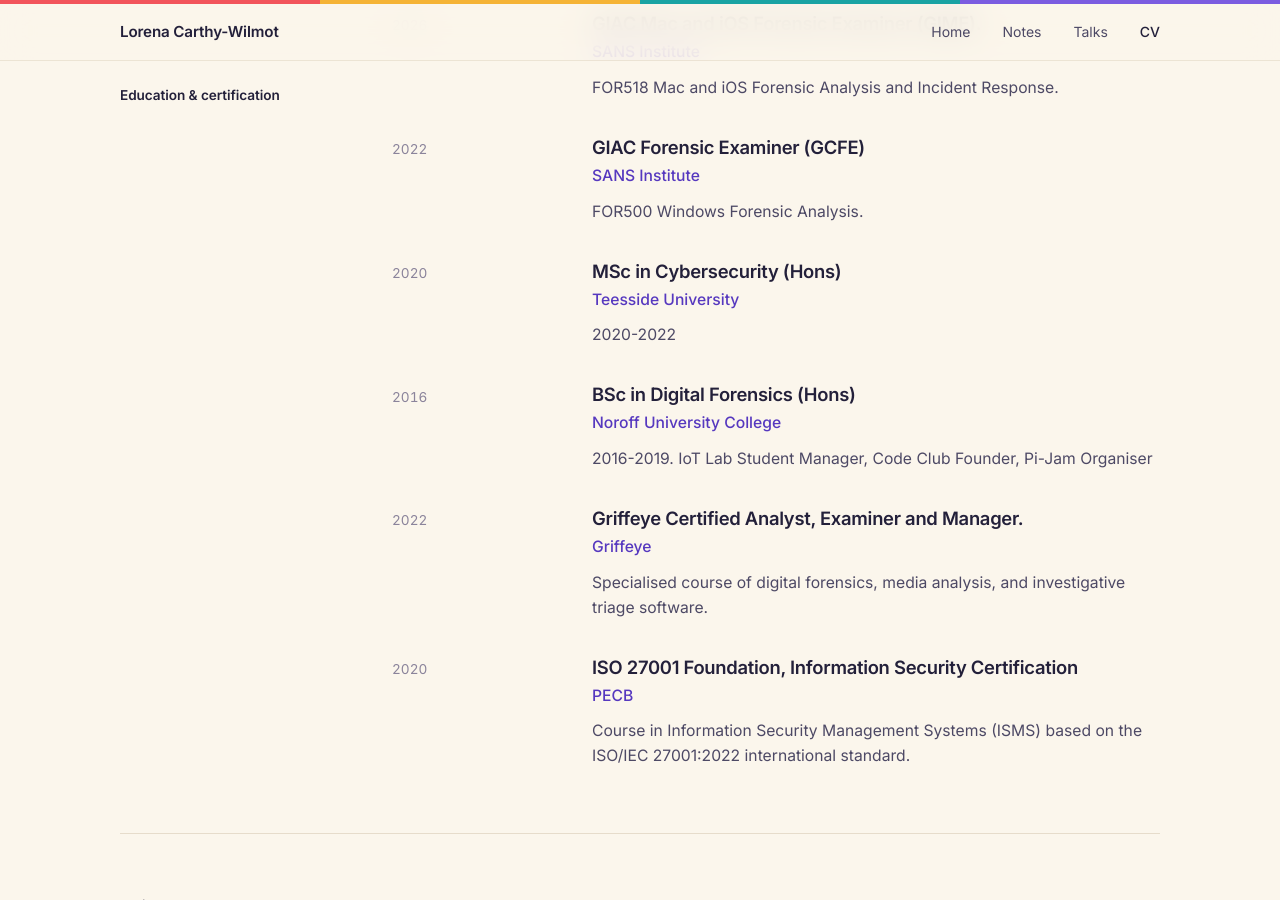
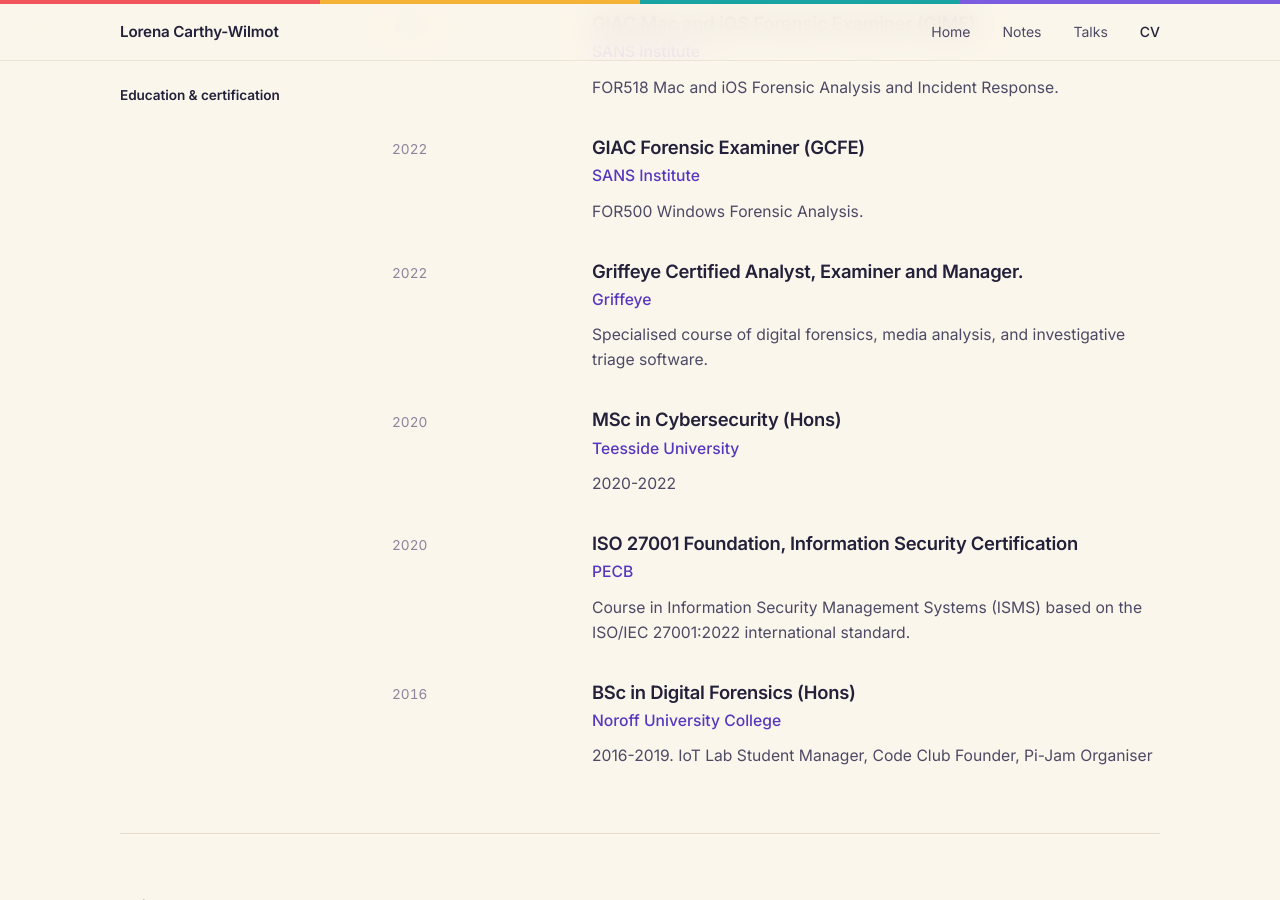
Before and after one commit to thisislola/thisislola.github.io, a Jekyll site: the page built from cv.html, in a window 1280 px wide and 900 px high, scrolled down 2514 px. Built offline with Jekyll 4.4.1, drawn with Linux system fonts in a browser that asks for light colours; part of the change alters nothing that is shown.

```diff
--- a/_data/education.yml
+++ b/_data/education.yml
@@ -10,22 +10,22 @@
   year: 2022
   summary: FOR500 Windows Forensic Analysis.
 
+- degree: Griffeye Certified Analyst, Examiner and Manager.
+  uni: Griffeye
+  year: 2022
+  summary: Specialised course of digital forensics, media analysis, and investigative triage software.
+
 - degree: MSc in Cybersecurity (Hons)
   uni: Teesside University
   year: 2020
   summary: 2020-2022
 
+- degree: ISO 27001 Foundation, Information Security Certification
+  uni: PECB
+  year: 2020
+  summary: Course in Information Security Management Systems (ISMS) based on the ISO/IEC 27001:2022 international standard.
+
 - degree: BSc in Digital Forensics (Hons)
   uni: Noroff University College
   year: 2016
   summary: 2016-2019. IoT Lab Student Manager, Code Club Founder, Pi-Jam Organiser
-
-- degree: Griffeye Certified Analyst, Examiner and Manager.
-  uni: Griffeye
-  year: 2022
-  summary: Specialised course of digital forensics, media analysis, and investigative triage software.
-
-- degree: ISO 27001 Foundation, Information Security Certification
-  uni: PECB
-  year: 2020
-  summary: Course in Information Security Management Systems (ISMS) based on the ISO/IEC 27001:2022 international standard.
```
